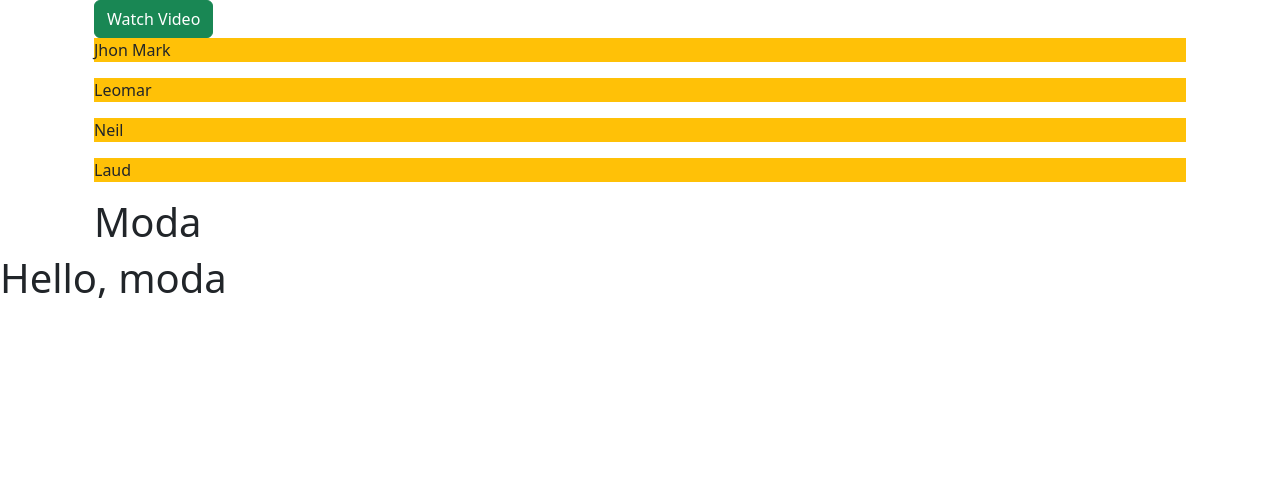
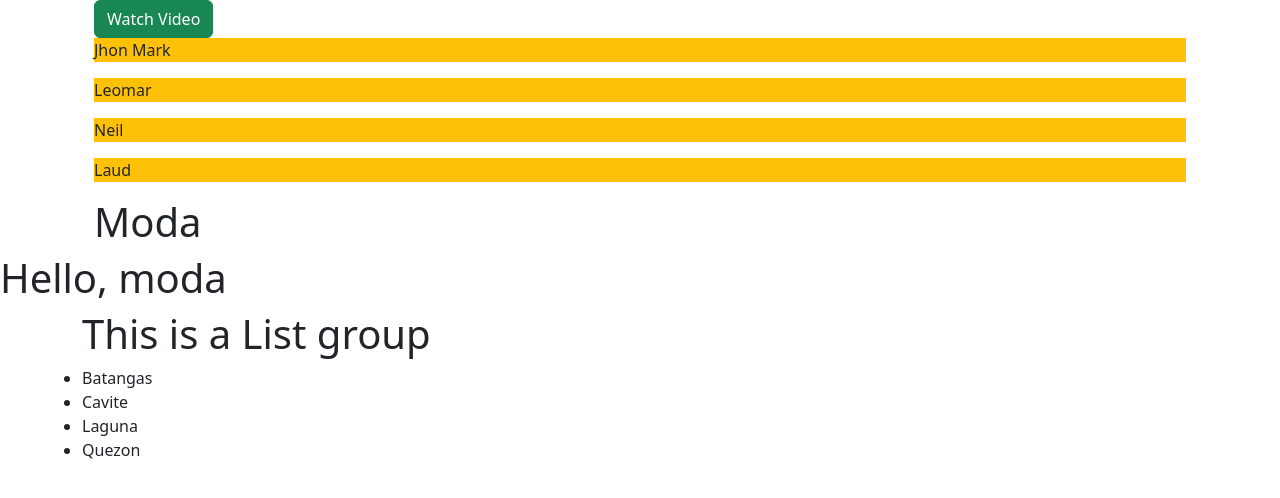
Before and after one commit to MarkRyuo/first_app, a React (Vite) app: page / in a window 1280 px wide. Shown: the top 498 px of the page. Built offline with nearby package versions, Linux system fonts and the light colour scheme.

Commit message:
Update Aug 14 2024

```diff
--- a/src/App.tsx
+++ b/src/App.tsx
@@ -1,12 +1,13 @@
-import Message from './Message'
+import Message from './components/Message'
 import HomeScreen from "./components/Home";
-// import ListGroup from "./components/ListGroup";
+import ListGroup from "./components/ListGroup";
 // import NavBar from "./components/navbar";
 
 function App(){
   return <div>
     <HomeScreen/>
     <Message/>
+    <ListGroup/>
     </div>
 }
 
```
Also changed, not shown: src/components/Message.tsx (renamed from src/Message.tsx).
